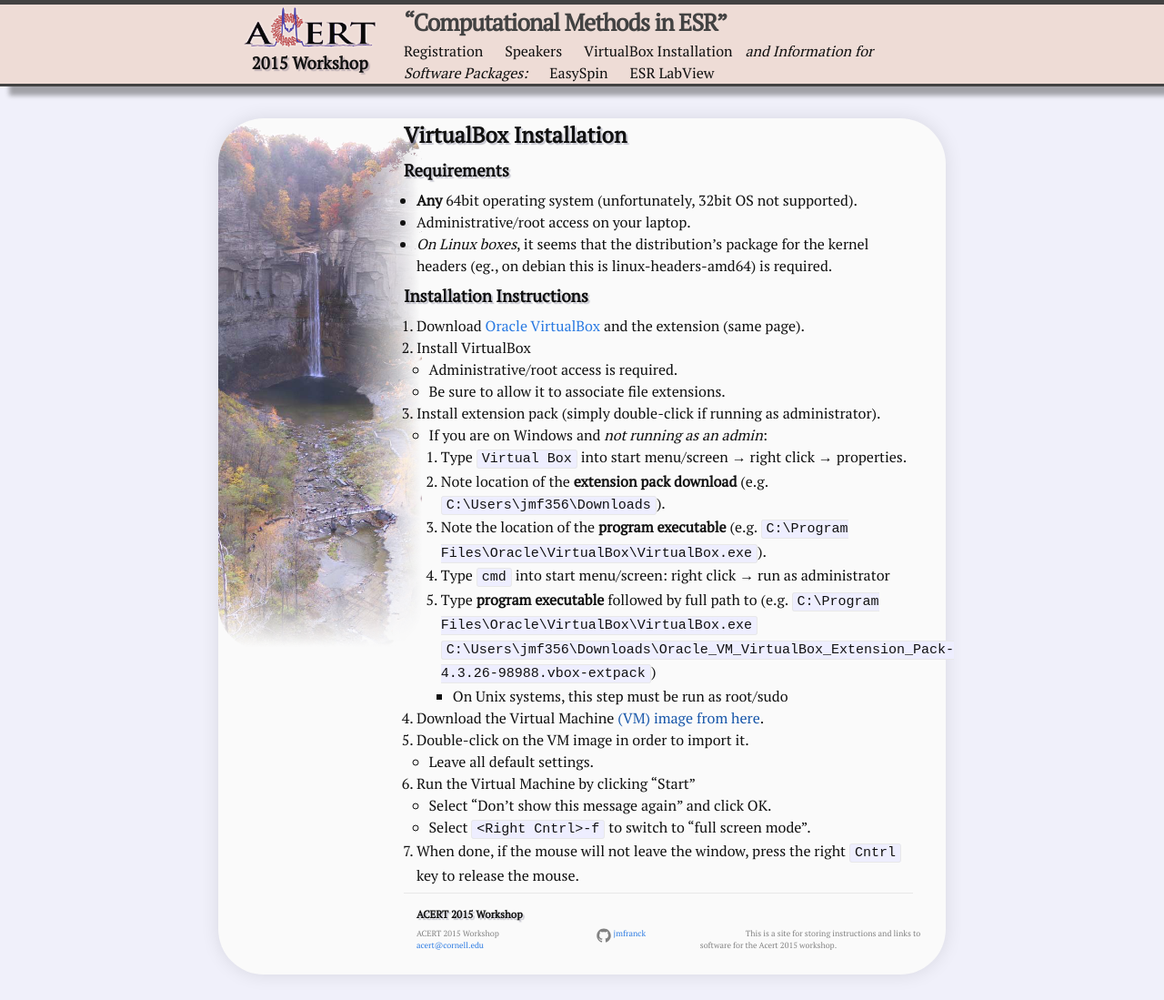
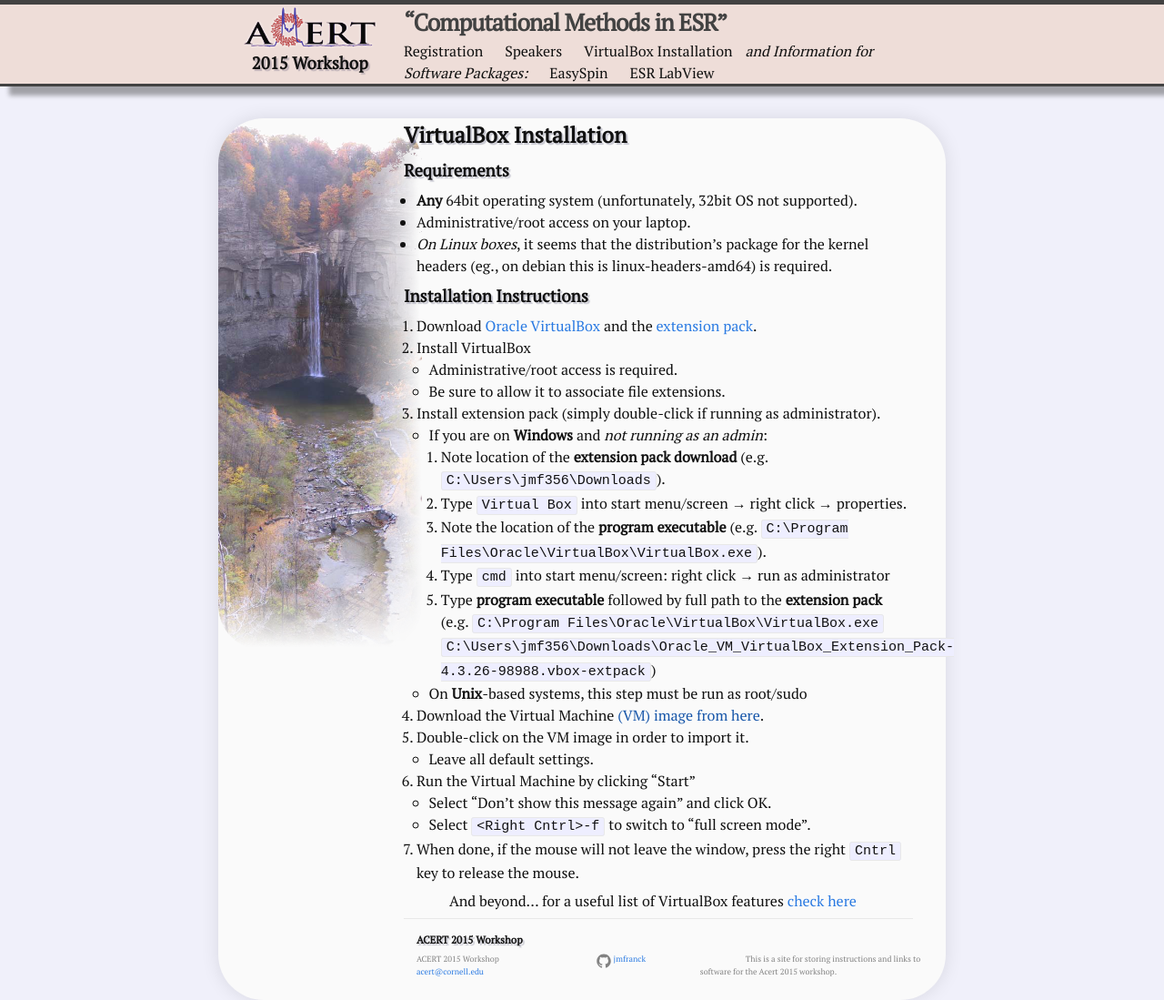
Before and after one commit to jmfranck/acert.github.io, a Jekyll site: the page built from VirtualBox.md, in a window 1280 px wide and 1099 px high. Shown: the whole window at 91% size. Built offline with Jekyll 4.4.1, drawn with Linux system fonts in a browser that asks for light colours; Markdown is read by kramdown in place of the engine named in the settings.

```diff
--- a/VirtualBox.md
+++ b/VirtualBox.md
@@ -12,18 +12,18 @@ recipe-attribution: J. Franck
 
 ### Installation Instructions
 
-1. Download [Oracle VirtualBox](https://www.virtualbox.org/wiki/Downloads) and the extension (same page).
+1. Download [Oracle VirtualBox](https://www.virtualbox.org/wiki/Downloads) and the [extension pack](http://download.virtualbox.org/virtualbox/4.3.26/Oracle_VM_VirtualBox_Extension_Pack-4.3.26-98988.vbox-extpack).
 1. Install VirtualBox
     * Administrative/root access is required.
     * Be sure to allow it to associate file extensions.
 1. Install extension pack (simply double-click if running as administrator).
-    * If you are on Windows and *not running as an admin*:
+    * If you are on **Windows** and *not running as an admin*:
+        1. Note location of the **extension pack download** (e.g. `C:\Users\jmf356\Downloads`).
         1. Type `Virtual Box` into start menu/screen → right click → properties.
-        1. Note location of the **extension pack download** (e.g. `C:\Users\jmf356\Downloads`).
         1. Note the location of the **program executable** (e.g. `C:\Program Files\Oracle\VirtualBox\VirtualBox.exe`).
         1. Type `cmd` into start menu/screen: right click → run as administrator
-        1. Type **program executable** followed by full path to (e.g. `C:\Program Files\Oracle\VirtualBox\VirtualBox.exe` `C:\Users\jmf356\Downloads\Oracle_VM_VirtualBox_Extension_Pack-4.3.26-98988.vbox-extpack`)
-            * On Unix systems, this step must be run as root/sudo
+        1. Type **program executable** followed by full path to the **extension pack** (e.g. `C:\Program Files\Oracle\VirtualBox\VirtualBox.exe` `C:\Users\jmf356\Downloads\Oracle_VM_VirtualBox_Extension_Pack-4.3.26-98988.vbox-extpack`)
+    * On **Unix**-based systems, this step must be run as root/sudo
 1. Download the Virtual Machine [(VM) image from here]().
 1. Double-click on the VM image in order to import it.
     * Leave all default settings.
@@ -31,3 +31,5 @@ recipe-attribution: J. Franck
     * Select "Don't show this message again" and click OK.
     * Select `<Right Cntrl>-f` to switch to "full screen mode".
 1. When done, if the mouse will not leave the window, press the right `Cntrl` key to release the mouse.
+
+And beyond... for a useful list of VirtualBox features [check here](http://www.howtogeek.com/171228/10-virtualbox-tricks-and-advanced-features-you-should-know-about/)
--- a/_sass/_layout.scss
+++ b/_sass/_layout.scss
@@ -3,7 +3,7 @@
  */
 .floating-top {
     position: fixed;
-    background: rgba(238,219,212,0.95);
+    background: rgba(238,219,212,0.9);
     top: 0;
     width: 100%;
     border: 0;
```
Also changed, not shown: VirtualBox/TeamViewer.md (added, +24 -0 lines), _includes/FrontPage.md (+6 -4 lines).
